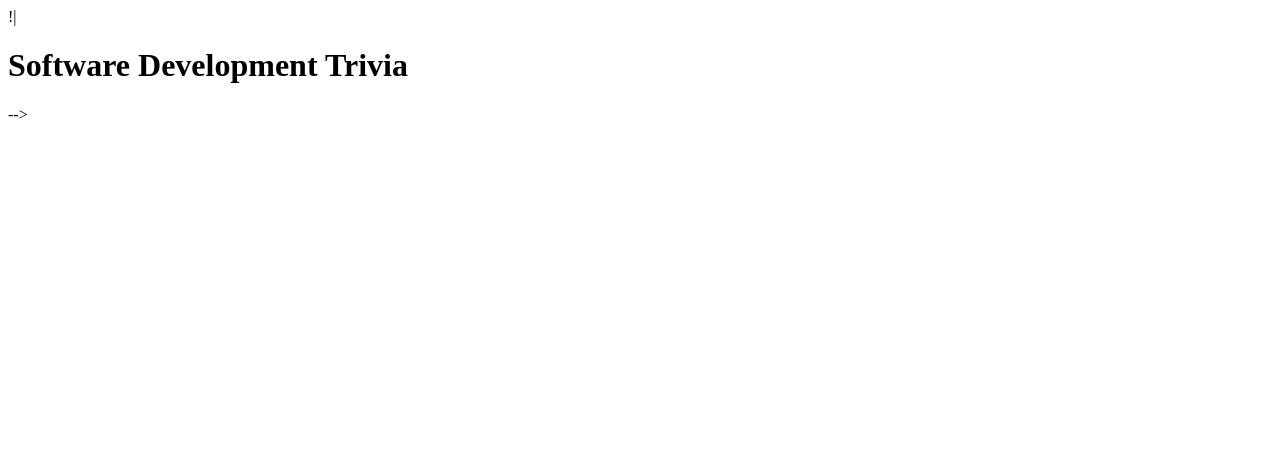
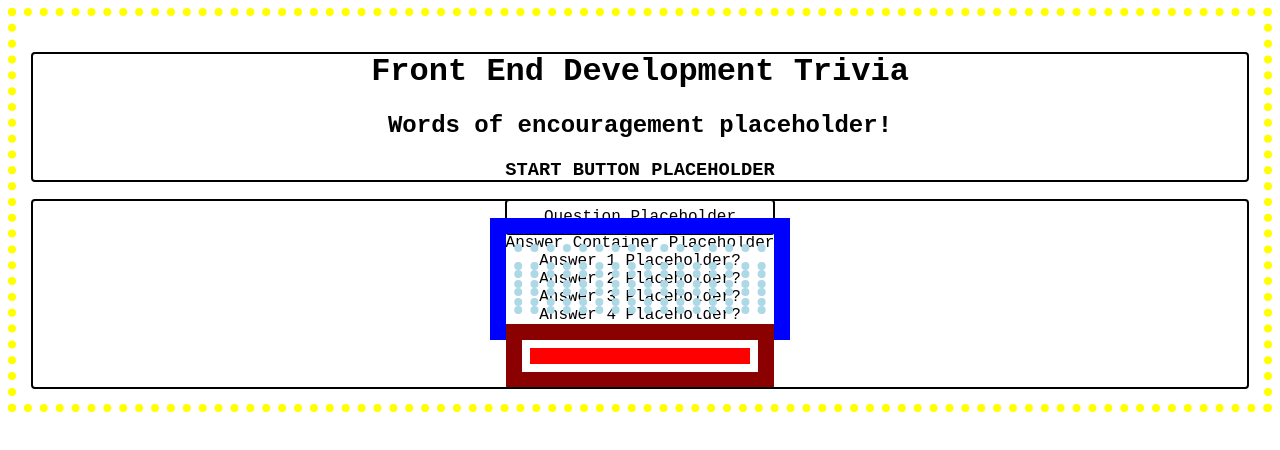
Before and after one commit to cre8ivesolutions/Quiz-Milestone-Project-1, a plain HTML site: page index.html in a window 1280 px wide. Drawn offline with Linux system fonts and the light colour scheme.

Commit message:
halfway through second day

```diff
--- a/admin.js
+++ b/admin.js
@@ -3,6 +3,7 @@
 //display the question in the question div
 //display the answers in the answers div
 // style the page
+// create a file for the questions and answers
 // link the questions and answers
 //add a hover listener for the answers to change the color
 // add a hover listener for the
@@ -18,5 +19,6 @@
 //BONUS
 // ask their name at the beginning and add it to the end
 //add  "good job<name>"
+//add a fun font family from Google
 // add a photo to each question
 //add a button to share their score online at the end
--- a/index.html
+++ b/index.html
@@ -1,4 +1,4 @@
-!|<!DOCTYPE html>
+<!DOCTYPE html>
 <html lang="en">
 <head>
     <meta charset="UTF-8">
@@ -6,34 +6,38 @@
     <meta name="viewport" content="width=device-width, initial-scale=1.0">
     <title>Quiz Milestone</title>
     <link rel="stylesheet" href="./styles.css">
-    <link rel="javascript" src='./admin.js'>
 </head>
 <body>
-    <main>
     <!-- name the game -->
     <header>
-            <h1>Software Development Trivia</h1>
+        <h1>Front End Development Trivia</h1>
+        <h2>Words of encouragement placeholder!</h2>
+        <h3>START BUTTON PLACEHOLDER</h3>
     </header>
     <!-- create a div for the quiz -->
-        <div ID ="quizContianer"
-            <div id="quiz">
+    <main>
+        <div1 ID ="quizContianer">
             <!-- create a div for the question -->
-                <div id=question></div>
+            <div id=questionContainer>
+                <div id=question>Question Placeholder</div>
+            </div>
             <!-- create a flexbox div for the answers -->
-                <div id="answers"></div>
-                    <div id="answer1"></div>
-                    <div id="answer2"></div>
-                    <div id="answer3"></div>
-                    <div id="answer4"></div>
+            <div id="answerContainer">Answer Container Placeholder
+
+                <div id="answer1">Answer 1 Placeholder?</div>
+                <div id="answer2">Answer 2 Placeholder?</div>
+                <div id="answer3">Answer 3 Placeholder?</div>
+                <div id="answer4">Answer 4 Placeholder?</div>
+            </div>
             <!-- create a space for the running score and win/los -->
             <div id="scoreContainer">
                 <div id="score"></div>
                 <div id="totalQuestions"></div>
             </div>
-
-            <!-- create a file for the questions and answers --> -->
+        </div1>
+    </main>
     </div>
-    </main>
+    <script src='./admin.js'></script>
 
 </body>
 </html>
--- a/styles.css
+++ b/styles.css
@@ -0,0 +1,61 @@
+body {
+    font-family:'Courier New', Courier, monospace;
+    display: flexbox;
+    align-items: center;
+    margin: 1em;
+    padding: 1em;
+    outline: .5em dotted yellow;
+    margin: 1em;
+    padding: 1em;
+
+}
+header{
+    outline:auto;
+    text-align: center;
+}
+main{
+    outline: auto;
+    align-items: center;
+    text-align: center;
+    display: flex;
+    flex-direction: column;
+    justify-content: space-between;
+
+}
+#quizContainer{
+    min-height: 200vh;
+    outline: 1em solid orange;
+}
+#question{
+    font-size: 1em;
+    padding: .5em;
+    outline: auto;
+
+
+
+}
+#answerContainer{
+    outline: 1em solid blue;
+}
+#answer1, #answer2, #answer3, #answer4{
+    outline: .5em dotted lightblue;
+
+
+
+}
+#scoreContainer {
+    margin: 1em;
+    padding: 1em;
+    outline: 1em solid darkred;
+
+}
+#score {
+    outline: .5em solid red;
+}
+#totalQuestions{
+    outline: .5em dotted red;
+
+}
+.dim{
+    opacity: 0.1555;
+  }
```
Lines whose indentation alone changed are shown as unchanged.
